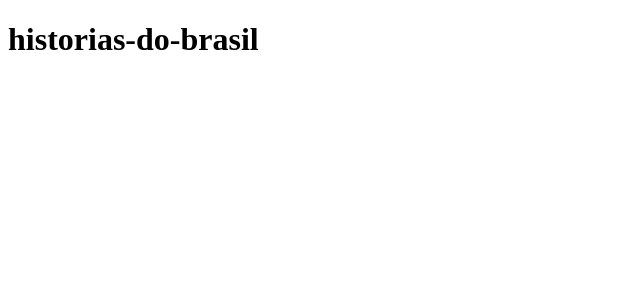
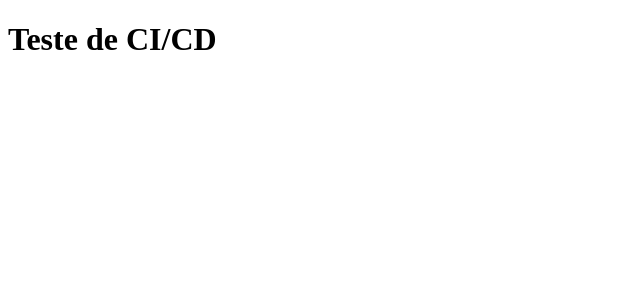
Before and after one commit to DyegoPimentel/zuckerverso, an Angular app: page / in a window 1280 px wide. Shown: the top 300 px of the page, without its empty margins (0-640 px from the left). Built offline with nearby package versions, Linux system fonts and the light colour scheme.

Commit message:
test cicd

```diff
--- a/src/app/app.component.html
+++ b/src/app/app.component.html
@@ -1 +1 @@
-<h1>{{ title }}</h1>
+<h1>Teste de CI/CD</h1>
```
